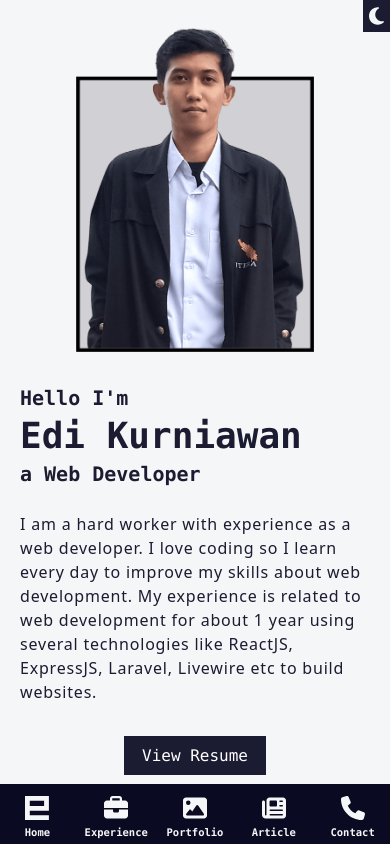
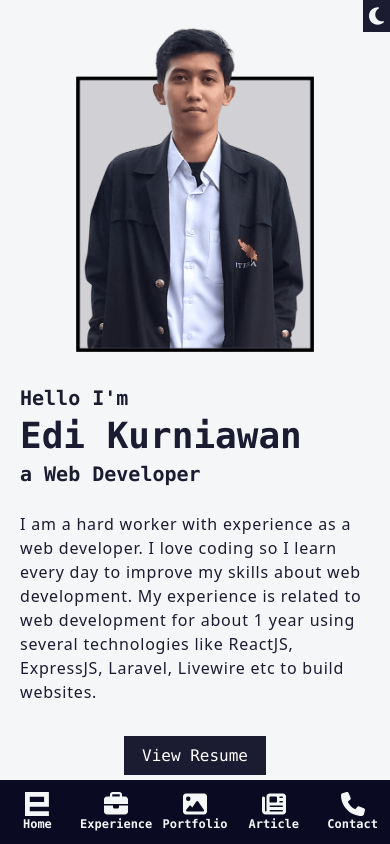
Before and after one commit to edikurniawan-dev/edikurniawan.dev, a Next.js app: page / in a window 390 px wide. Shown: the top 844 px of the page. Built offline with nearby package versions, Linux system fonts and the light colour scheme.

Commit message:
change padding and font weight

```diff
--- a/components/layout.jsx
+++ b/components/layout.jsx
@@ -25,7 +25,7 @@ export default function Layout({ title, description, keywords, children }) {
                             </div>
                         </div>
                     </div>
-                    <div className="pt-8 pb-[3.8rem] md:pt-10 md:pb-0">
+                    <div className="pt-8 pb-[4.1rem] md:pt-10 md:pb-0">
                         <Footer />
                     </div>
                 </div>
--- a/components/navbar.jsx
+++ b/components/navbar.jsx
@@ -126,7 +126,7 @@ export default function Navbar() {
             {/* grid navbar for phone*/}
             <div className="grid grid-cols-5 md:hidden gap-x-1 text-light">
                 <Link href="/">
-                    <a className="flex flex-col items-center justify-end pt-3 pb-0 md:hidden">
+                    <a className="flex flex-col items-center justify-end pt-3 pb-3 md:hidden">
                         <svg
                             className="h-6"
                             viewBox="0 0 500 502"
@@ -139,35 +139,31 @@ export default function Navbar() {
                                 fill="#F5F6F7"
                             />
                         </svg>
-                        <span className="font-semibold text-xxs">Home</span>
+                        <span className="text-xs font-bold">Home</span>
                     </a>
                 </Link>
                 <Link href="/experience">
-                    <a className="flex flex-col items-center justify-end pt-3 pb-0 text-2xl md:hidden">
+                    <a className="flex flex-col items-center justify-end pt-3 pb-3 text-2xl md:hidden">
                         <FontAwesomeIcon icon={faBriefcase} />
-                        <span className="font-semibold text-xxs">
-                            Experience
-                        </span>
+                        <span className="text-xs font-bold">Experience</span>
                     </a>
                 </Link>
                 <Link href="/portfolio">
-                    <a className="flex flex-col items-center justify-end pt-3 pb-0 text-2xl md:hidden">
+                    <a className="flex flex-col items-center justify-end pt-3 pb-3 text-2xl md:hidden">
                         <FontAwesomeIcon icon={faImage} />
-                        <span className="font-semibold text-xxs">
-                            Portfolio
-                        </span>
+                        <span className="text-xs font-bold">Portfolio</span>
                     </a>
                 </Link>
                 <Link href="/article">
-                    <a className="flex flex-col items-center justify-end pt-3 pb-0 text-2xl md:hidden">
+                    <a className="flex flex-col items-center justify-end pt-3 pb-3 text-2xl md:hidden">
                         <FontAwesomeIcon icon={faNewspaper} />
-                        <span className="font-semibold text-xxs">Article</span>
+                        <span className="text-xs font-bold">Article</span>
                     </a>
                 </Link>
                 <Link href="/contact">
-                    <a className="flex flex-col items-center justify-end pt-3 pb-0 text-2xl md:hidden">
+                    <a className="flex flex-col items-center justify-end pt-3 pb-3 text-2xl md:hidden">
                         <FontAwesomeIcon icon={faPhone} />
-                        <span className="font-semibold text-xxs">Contact</span>
+                        <span className="text-xs font-bold">Contact</span>
                     </a>
                 </Link>
             </div>
```
